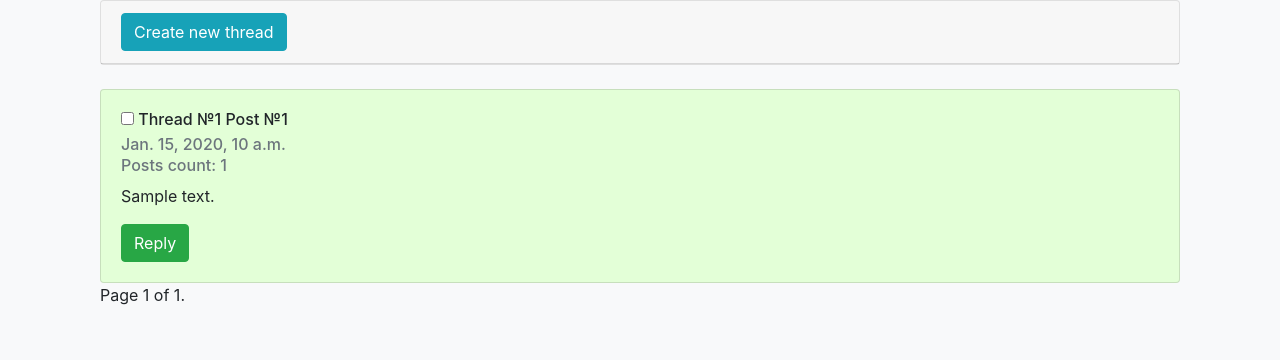
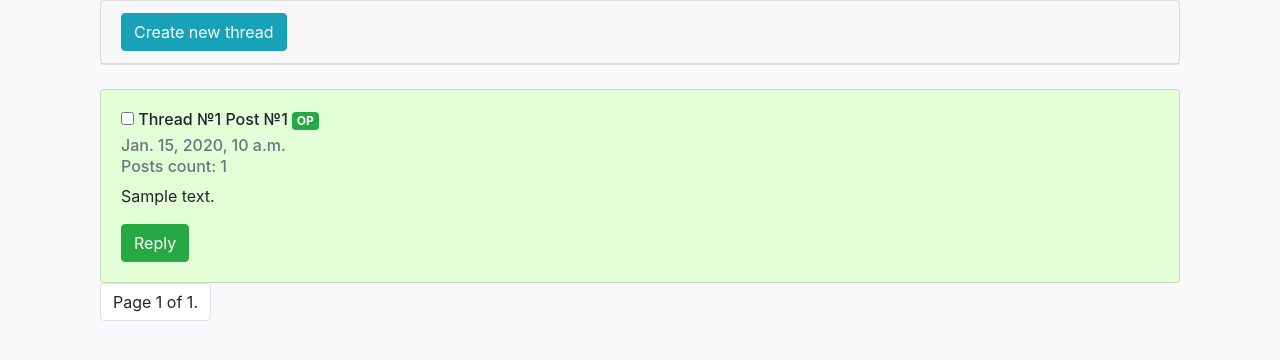
Before and after one commit to bushig/anonforum, a Django app: a page that uses templates/threads_list.html in a window 1280 px wide. Shown: the part 56-416 px from the top of the page. Run offline with Django 3.2, Linux system fonts and the light colour scheme; tables that the repository leaves empty hold one stand-in row (values such as "Sample post"); some libraries are stand-ins or nearby versions.

Commit message:
Basic restyling for pagination

```diff
--- a/forum/views.py
+++ b/forum/views.py
@@ -7,7 +7,6 @@ from django.core.paginator import Paginator
 
 
 from .models import Board, Thread,  Post
-from .serializers import BoardSerializer, PostSerializer, ThreadSerializer
 from .forms import CreateThreadForm
 
 # Create your views here.
--- a/templates/threads_list.html
+++ b/templates/threads_list.html
@@ -38,7 +38,8 @@
                         <div class="card" style="background-color: #e3ffd7!important;">
                             <div class="card-body">
                                 <h6 class="card-title"><input type="checkbox"> Thread №{{ thread.number }} Post
-                                    №{{ post.number }}</h6>
+                                    №{{ post.number }}{% if post.is_OP %}
+                                        <span class="badge badge-success">OP</span>{% endif %}</h6>
                                 <h6 class="card-subtitle mb-2 text-muted">{{ post.created }}</h6>
                                 <h6 class="card-subtitle mb-2 text-muted">Posts count: {{ thread.post_set.count }}</h6>
                                 <p class="card-text">{{ post.text }}</p>
@@ -49,7 +50,8 @@
                         <div class="card" style="margin-left: 50px">
                             <div class="card-body">
                                 <h6 class="card-title"><input type="checkbox"> Thread №{{ thread.number }} Post
-                                    №{{ post.number }}</h6>
+                                    №{{ post.number }}{% if post.is_OP %}
+                                        <span class="badge badge-success">OP</span>{% endif %}</h6>
                                 <h6 class="card-subtitle mb-2 text-muted">{{ post.created }}</h6>
                                 <p class="card-text">{{ post.text }}</p>
                             </div>
@@ -59,22 +61,20 @@
                 {% endfor %}
             {% endwith %}
         {% endfor %}
-        <div class="pagination">
-    <span class="step-links">
+        <ul class="pagination">
         {% if threads.has_previous %}
-            <a href="?page=1">&laquo; first</a>
-            <a href="?page={{ threads.previous_page_number }}">previous</a>
+            <li class="page-item"><a class="page-link" href="?page=1">&laquo; first</a></li>
+            <li class="page-item"><a class="page-link" href="?page={{ threads.previous_page_number }}">previous</a></li>
         {% endif %}
 
-        <span class="current">
-            Page {{ threads.number }} of {{ threads.paginator.num_pages }}.
-        </span>
+        <li class="page-item">
+            <a class="page-link">Page {{ threads.number }} of {{ threads.paginator.num_pages }}.</a>
+        </li>
 
         {% if threads.has_next %}
-            <a href="?page={{ threads.next_page_number }}">next</a>
-            <a href="?page={{ threads.paginator.num_pages }}">last &raquo;</a>
+            <li class="page-item"><a class="page-link" href="?page={{ threads.next_page_number }}">next</a></li>
+            <li class="page-item"><a class="page-link" href="?page={{ threads.paginator.num_pages }}">last &raquo;</a></li>
         {% endif %}
-    </span>
-        </div>
+        </ul>
     </div>
 {% endblock %}
```
